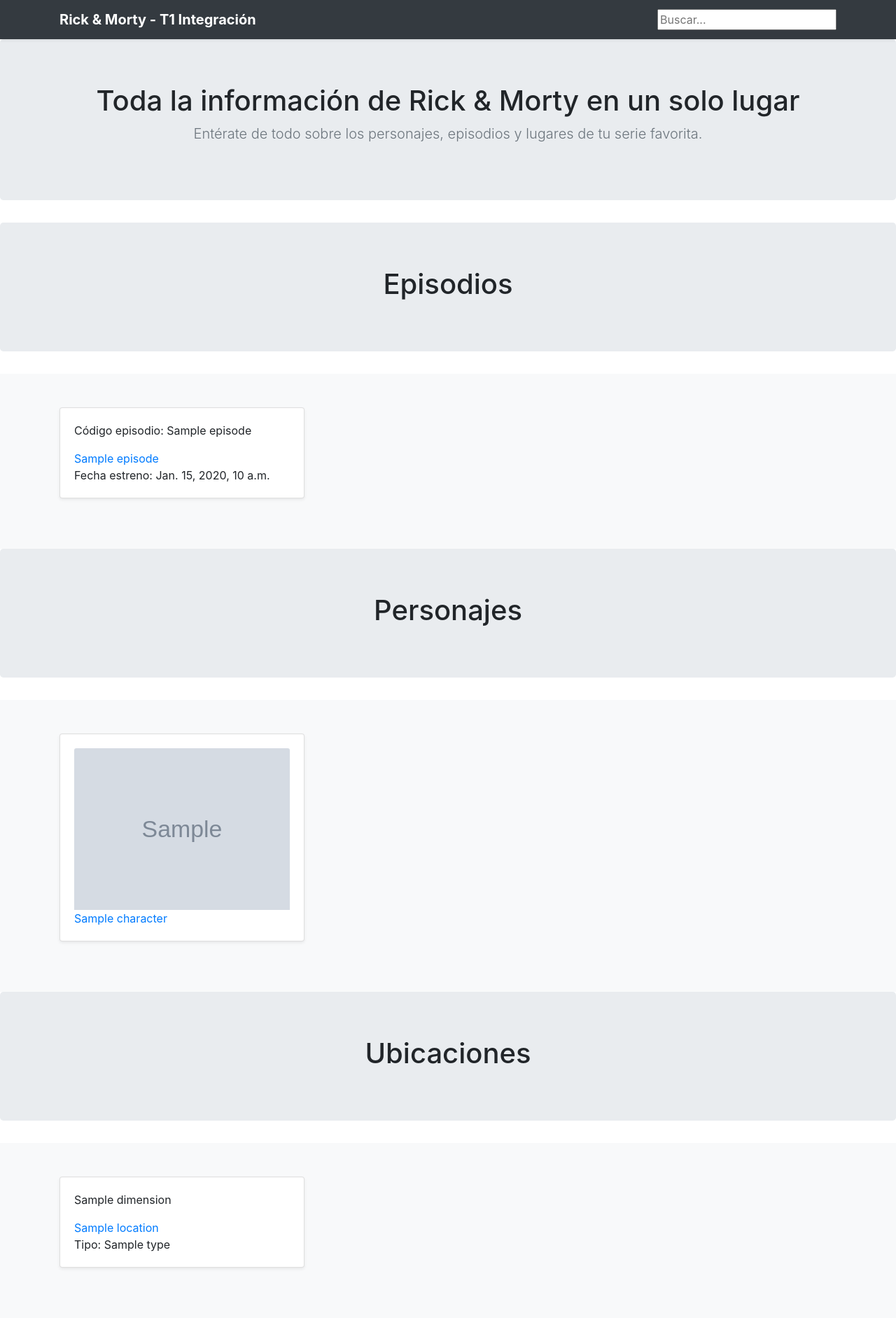
After one commit to savelozo/T1_integracion, a Django app: template client_api/templates/results.html in a window 1280 px wide. The commit adds this page. Shown: the whole page at 70% size. Run offline with Django 3.2, Linux system fonts and the light colour scheme; the template is opened without the code that fills it: most values are stand-ins (such as "Sample title", 1, 10 or a date in 2020); grey boxes marked "Sample" are stand-in pictures; some libraries are stand-ins or nearby versions.

Commit message:
Add search bar

```diff
--- a/client_api/templates/base.html
+++ b/client_api/templates/base.html
@@ -52,6 +52,11 @@
       <a href="/" class="navbar-brand d-flex align-items-center">
         <strong>Rick & Morty - T1 Integración</strong>
       </a>
+      <div class="search-container">
+      <form method="GET">
+        <input type="text" placeholder="Buscar..." name="q">
+      </form>
+    </div>
     </div>
   </div>
 </header>
--- a/client_api/templates/index.html
+++ b/client_api/templates/index.html
@@ -6,7 +6,7 @@
   <section class="jumbotron text-center">
     <div class="container">
       <h1>Toda la información de Rick & Morty en un solo lugar</h1>
-      <p class="lead text-muted">Entérate de todo sobre los personajes, epidosios y lugares de tu serie favorita.</p>
+      <p class="lead text-muted">Entérate de todo sobre los personajes, episodios y lugares de tu serie favorita.</p>
     </div>
   </section>
 
@@ -16,7 +16,6 @@
         {% for episode in episodes %}
         <div class="col-md-4">
           <div class="card mb-4 shadow-sm">
-            <svg class="bd-placeholder-img card-img-top" width="100%" height="225" xmlns="http://www.w3.org/2000/svg" preserveAspectRatio="xMidYMid slice" focusable="false" role="img" aria-label="Placeholder: Thumbnail"><title>Placeholder</title><rect width="100%" height="100%" fill="#55595c"/><text x="50%" y="50%" fill="#eceeef" dy=".3em">Thumbnail</text></svg>
             <div class="card-body">
               <p class="card-text">Código episodio: {{ episode.episode }}</p>
               <a class="card-text" href="{% url 'episodes' episode.id %}">{{ episode.name }}</a>
--- /dev/null
+++ b/client_api/templates/results.html
@@ -0,0 +1,109 @@
+{% extends 'base.html' %}
+
+{% block content %}
+<main role="main">
+
+  {% if results.episodes|length == 0 and results.characters|length == 0 and results.locations|length == 0 %}
+
+  <section class="jumbotron text-center">
+    <div class="container">
+      <h1>Tú búsqueda no obtuvo resultados :(</h1>
+      <p class="lead text-muted">Estás segur@ qué sabes sobre la serie?</p>
+    </div>
+  </section>
+
+  {% else %}
+
+    <section class="jumbotron text-center">
+      <div class="container">
+        <h1>Toda la información de Rick & Morty en un solo lugar</h1>
+        <p class="lead text-muted">Entérate de todo sobre los personajes, episodios y lugares de tu serie favorita.</p>
+      </div>
+    </section>
+
+    {% if results.episodes|length > 0 %}
+      <section class="jumbotron text-center">
+        <div class="container">
+          <h1>Episodios</h1>
+        </div>
+      </section>
+    {% endif %}
+
+    <div class="album py-5 bg-light">
+      <div class="container">
+        <div class="row">
+          {% for episode in results.episodes %}
+          <div class="col-md-4">
+            <div class="card mb-4 shadow-sm">
+              <div class="card-body">
+                <p class="card-text">Código episodio: {{ episode.episode }}</p>
+                <a class="card-text" href="{% url 'episodes' episode.id %}">{{ episode.name }}</a>
+                <p class="card-text">Fecha estreno: {{ episode.air_date }}</p>
+              </div>
+            </div>
+          </div>
+          {% endfor %}
+          </div>
+        </div>
+      </div>
+
+      {% if results.characters|length > 0 %}
+        <section class="jumbotron text-center">
+          <div class="container">
+            <h1>Personajes</h1>
+          </div>
+        </section>
+      {% endif %}
+
+      <div class="album py-5 bg-light">
+        <div class="container">
+          <div class="row">
+            {% for character in results.characters %}
+            <div class="col-md-4">
+              <div class="card mb-4 shadow-sm">
+                <div class="card-body">
+                  <img class="card-img-top" src="{{ character.image }}">
+                  <a class="card-text" href="{% url 'characters' character.id %}">{{ character.name }}</a>
+                </div>
+              </div>
+            </div>
+            {% endfor %}
+            </div>
+          </div>
+        </div>
+
+
+      {% if results.locations|length > 0 %}
+        <section class="jumbotron text-center">
+          <div class="container">
+            <h1>Ubicaciones</h1>
+          </div>
+        </section>
+      {% endif %}
+
+      <div class="album py-5 bg-light">
+        <div class="container">
+          <div class="row">
+            {% for location in results.locations %}
+            <div class="col-md-4">
+              <div class="card mb-4 shadow-sm">
+                <div class="card-body">
+                  {% if location.dimension == 'unknown' %}
+                    <p class="card-text">Unknown</p>
+                  {% else %}
+                    <p class="card-text">{{ location.dimension }}</p>
+                  {% endif %}
+                  <a class="card-text" href="{% url 'locations' location.id %}">{{ location.name }}</a>
+                  <p class="card-text">Tipo: {{ location.type }}</p>
+                </div>
+              </div>
+            </div>
+            {% endfor %}
+            </div>
+          </div>
+        </div>
+
+    {% endif %}
+
+</main>
+{% endblock %}
```
Also changed, not shown: client_api/api_requests.py (+29 -1 lines), client_api/views.py (+53 -0 lines).
